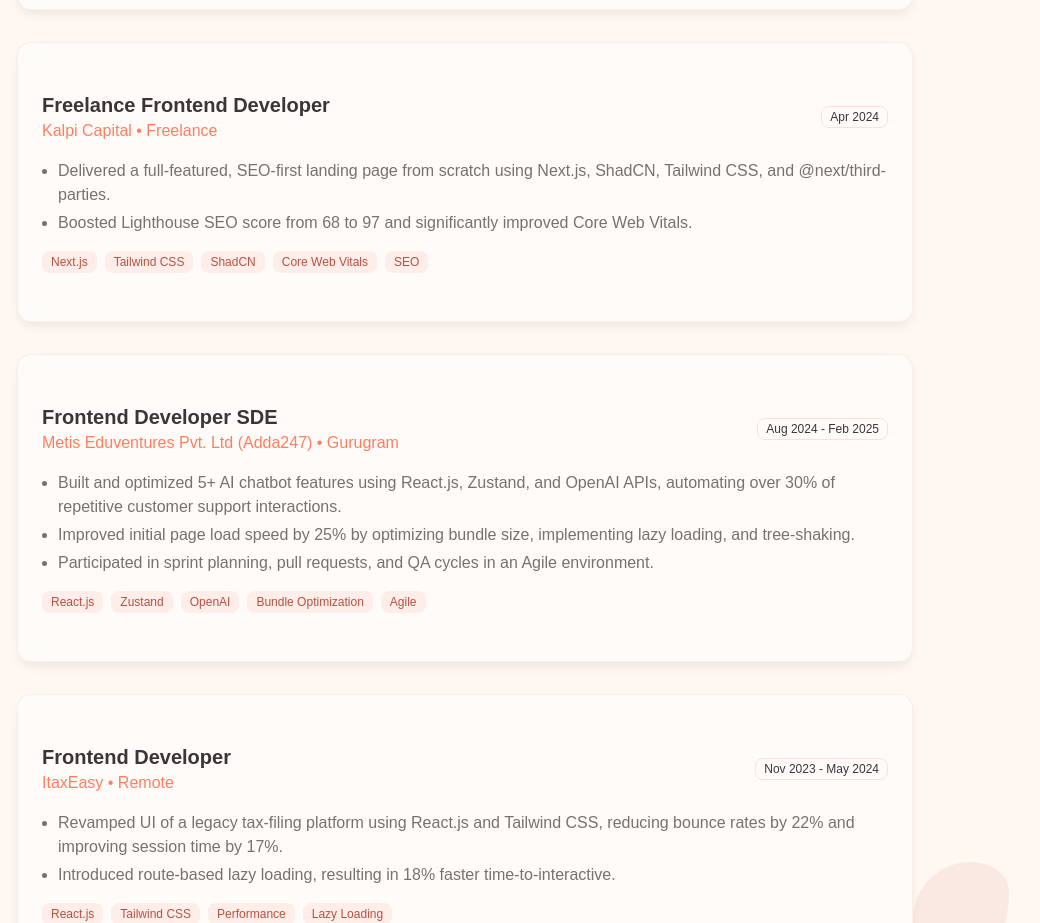
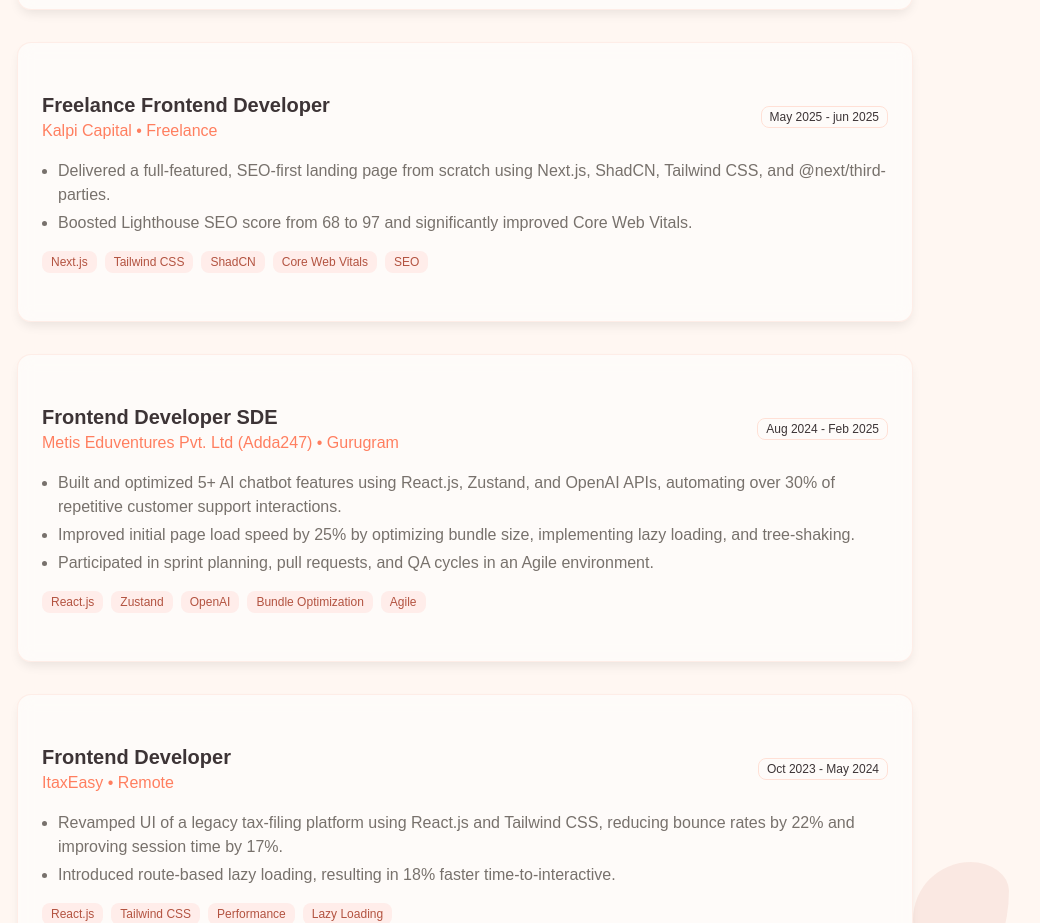
Before and after one commit to harshG775/me, a Next.js app: page / in a window 1280 px wide. Shown: the part 5629-6552 px from the top of the page, without its empty margins (175-1215 px from the left). Built offline with nearby package versions, Linux system fonts and the light colour scheme.

Commit message:
fix: experience details

```diff
--- a/src/app/_components/sections/Experience.tsx
+++ b/src/app/_components/sections/Experience.tsx
@@ -20,7 +20,7 @@
         {
             title: "Freelance Frontend Developer",
             company: "Kalpi Capital",
-            period: "Apr 2024",
+            period: "May 2025 - jun 2025",
             location: "Freelance",
             links: ["https://kalpicapital.com"],
             description: [
@@ -45,7 +45,7 @@
         {
             title: "Frontend Developer",
             company: "ItaxEasy",
-            period: "Nov 2023 - May 2024",
+            period: "Oct 2023 - May 2024",
             location: "Remote",
             links: ["https://itaxeasy.com"],
             description: [
--- a/src/app/resume/page.tsx
+++ b/src/app/resume/page.tsx
@@ -22,7 +22,7 @@
             title: "Lead Frontend Developer",
             company: "Prabhubhakti (Spiritual SaaS Platform)",
             location: "Gurugram",
-            date: "Jun 2025 - Present",
+            period: "Jun 2025 - Present",
             links: ["http://prabhubhakti.io", "http://prabhubhakti.com"],
             points: [
                 "Developed Prabhubhakti's entire landing and SaaS website from scratch using Next.js, Tailwind CSS, and Framer Motion, increasing SEO scores to 95+ and organic traffic by 40% in the first month.",
@@ -35,7 +35,7 @@
             title: "Freelance Frontend Developer",
             company: "Kalpi Capital",
             location: "Freelance",
-            date: "Apr 2024",
+            period: "May 2025 - jun 2025",
             links: ["https://kalpicapital.com"],
             points: [
                 "Delivered a full-featured, SEO-first landing page from scratch using Next.js, ShadCN, Tailwind CSS, and @next/third-parties.",
@@ -46,7 +46,7 @@
             title: "Frontend Developer SDE",
             company: "Metis Eduventures Pvt. Ltd (Adda247)",
             location: "Gurugram",
-            date: "Aug 2024 - Feb 2025",
+            period: "Aug 2024 - Feb 2025",
             links: ["https://adda247.com"],
             points: [
                 "Built and optimized 5+ AI chatbot features using React.js, Zustand, and OpenAI APIs, automating over 30% of repetitive customer support interactions.",
@@ -58,7 +58,7 @@
             title: "Frontend Developer",
             company: "ItaxEasy",
             location: "Remote",
-            date: "Nov 2023 - May 2024",
+            period: "Oct 2023 - May 2024",
             links: ["https://itaxeasy.com"],
             points: [
                 "Revamped UI of a legacy tax-filing platform using React.js and Tailwind CSS, reducing bounce rates by 22% and improving session time by 17%.",
@@ -226,7 +226,7 @@
                                     {job.title} - {job.company}
                                 </h3>
                                 <p className="text-xs">
-                                    {job.date} | {job.location}
+                                    {job.period} | {job.location}
                                 </p>
                             </div>
                             {job.links && (
```
